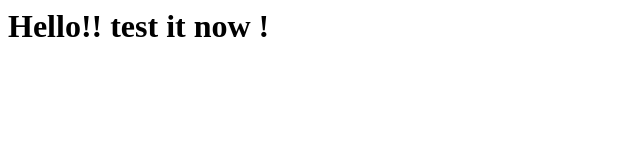
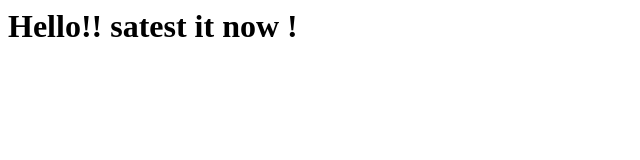
Before and after one commit to rohit-raj/example, a website: page views/index.html in a window 1280 px wide. Shown: the whole page, without its empty margins (0-640 px from the left). Drawn offline with nearby package versions, Linux system fonts and the light colour scheme.

Commit message:
Master: e commit

```diff
--- a/views/index.html
+++ b/views/index.html
@@ -9,6 +9,6 @@
 </script>
 </head>
 <body>
-<h1> Hello!! test it now ! </h1>
+<h1> Hello!! satest it now ! </h1>
 </body>
 </html>
```
